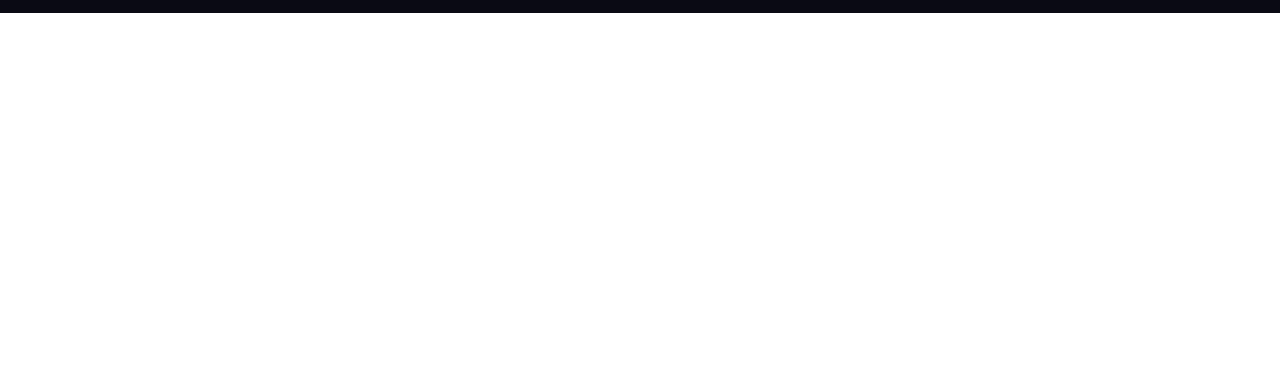
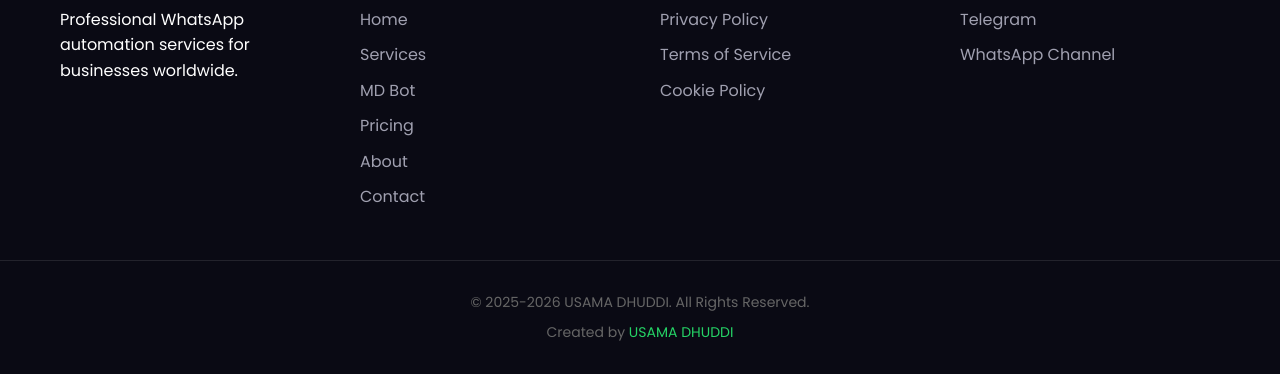
Before and after one commit to 5usama/usamacrash.github.io, a website: page services.html in a window 1280 px wide. Shown: the part 1722-2096 px from the top of the page. Before the commit the page ends 1735 px from the top, so only its background shows below. Drawn offline with Linux system fonts and the light colour scheme.

Commit message:
Add files via upload

```diff
--- a/services.html
+++ b/services.html
@@ -8,16 +8,24 @@
     <meta name="keywords" content="WhatsApp bot services, MD bot, automation, USAMA DHUDDI">
     <meta name="author" content="USAMA DHUDDI">
 
+    <!-- Font Awesome -->
     <link rel="stylesheet" href="https://cdnjs.cloudflare.com/ajax/libs/font-awesome/6.5.2/css/all.min.css">
+
+    <!-- Google Fonts -->
     <link href="https://fonts.googleapis.com/css2?family=Poppins:wght@300;400;500;600;700;800&display=swap" rel="stylesheet">
+
+    <!-- Google AdSense -->
     <script async src="https://pagead2.googlesyndication.com/pagead/js/adsbygoogle.js?client=ca-pub-9661490975915158" crossorigin="anonymous"></script>
-    <script>
-        if ('serviceWorker' in navigator) {
-            window.addEventListener('load', function() {
-                navigator.serviceWorker.register('/sw.js').catch(err => console.log('SW registration failed:', err));
-            });
-        }
-    </script>
+
+    <!-- ========================================= -->
+    <!-- MONETAG SCRIPTS -->
+    <!-- ========================================= -->
+    <!-- Zone 213626 (Pehle se) -->
+    <script src="https://quge5.com/88/tag.min.js" data-zone="213626" async data-cfasync="false"></script>
+
+    <!-- Zone 213702 (NAYA SCRIPT) -->
+    <script src="https://quge5.com/88/tag.min.js" data-zone="213702" async data-cfasync="false"></script>
+
     <link rel="stylesheet" href="style.css">
 </head>
 <body>
@@ -42,8 +50,14 @@
     </nav>
 
     <div class="container">
+        <!-- Ad Container 1 - AdSense -->
         <div class="ad-container">
-            <ins class="adsbygoogle" style="display:block" data-ad-client="ca-pub-9661490975915158" data-ad-slot="8723780041" data-ad-format="auto" data-full-width-responsive="true"></ins>
+            <ins class="adsbygoogle"
+                 style="display:block"
+                 data-ad-client="ca-pub-9661490975915158"
+                 data-ad-slot="8723780041"
+                 data-ad-format="auto"
+                 data-full-width-responsive="true"></ins>
             <script>(adsbygoogle = window.adsbygoogle || []).push({});</script>
         </div>
 
@@ -52,6 +66,7 @@
             <p class="hero-description">Comprehensive WhatsApp automation solutions tailored to your needs</p>
         </section>
 
+        <!-- Services Grid -->
         <div class="services-grid">
             <div class="service-card">
                 <i class="fas fa-robot service-icon"></i>
@@ -85,11 +100,18 @@
             </div>
         </div>
 
+        <!-- Ad Container 2 - AdSense -->
         <div class="ad-container">
-            <ins class="adsbygoogle" style="display:block" data-ad-client="ca-pub-9661490975915158" data-ad-slot="8689380202" data-ad-format="rectangle" data-full-width-responsive="true"></ins>
+            <ins class="adsbygoogle"
+                 style="display:block"
+                 data-ad-client="ca-pub-9661490975915158"
+                 data-ad-slot="8689380202"
+                 data-ad-format="rectangle"
+                 data-full-width-responsive="true"></ins>
             <script>(adsbygoogle = window.adsbygoogle || []).push({});</script>
         </div>
 
+        <!-- Why Choose Us Section -->
         <h2 class="section-title">Why Choose Our Services?</h2>
         <div class="features-grid">
             <div class="feature-card">
@@ -109,14 +131,67 @@
             </div>
         </div>
 
+        <!-- Ad Container 3 - AdSense -->
         <div class="ad-container">
-            <ins class="adsbygoogle" style="display:block" data-ad-client="ca-pub-9661490975915158" data-ad-slot="8745220520" data-ad-format="auto" data-full-width-responsive="true"></ins>
+            <ins class="adsbygoogle"
+                 style="display:block"
+                 data-ad-client="ca-pub-9661490975915158"
+                 data-ad-slot="8745220520"
+                 data-ad-format="auto"
+                 data-full-width-responsive="true"></ins>
             <script>(adsbygoogle = window.adsbygoogle || []).push({});</script>
         </div>
     </div>
 
-    <footer class="footer">[same footer as index]</footer>
-    <div id="popup" class="popup">[same popup]</div>
+    <footer class="footer">
+        <div class="footer-content">
+            <div class="footer-col">
+                <h4>USAMA DHUDDI</h4>
+                <p>Professional WhatsApp automation services for businesses worldwide.</p>
+            </div>
+            <div class="footer-col">
+                <h4>Quick Links</h4>
+                <ul>
+                    <li><a href="index.html">Home</a></li>
+                    <li><a href="services.html">Services</a></li>
+                    <li><a href="md-bot.html">MD Bot</a></li>
+                    <li><a href="pricing.html">Pricing</a></li>
+                    <li><a href="about.html">About</a></li>
+                    <li><a href="contact.html">Contact</a></li>
+                </ul>
+            </div>
+            <div class="footer-col">
+                <h4>Legal</h4>
+                <ul>
+                    <li><a href="#" onclick="showPopup('privacy')">Privacy Policy</a></li>
+                    <li><a href="#" onclick="showPopup('terms')">Terms of Service</a></li>
+                    <li><a href="#" onclick="showPopup('cookies')">Cookie Policy</a></li>
+                </ul>
+            </div>
+            <div class="footer-col">
+                <h4>Connect</h4>
+                <ul>
+                    <li><a href="https://t.me/UsamaDhuddi" target="_blank">Telegram</a></li>
+                    <li><a href="https://whatsapp.com/channel/0029VavSK8U8fewp1htKiS21" target="_blank">WhatsApp Channel</a></li>
+                </ul>
+            </div>
+        </div>
+        <div class="copyright">
+            <p>© 2025-2026 USAMA DHUDDI. All Rights Reserved.</p>
+            <p style="margin-top: 8px;">Created by <span style="color: #25d366;">USAMA DHUDDI</span></p>
+        </div>
+    </footer>
+
+    <div id="popup" class="popup">
+        <div class="popup-content">
+            <div class="popup-header">
+                <h2 id="popupTitle"></h2>
+                <button class="close-btn" onclick="hidePopup()">&times;</button>
+            </div>
+            <div id="popupBody" class="popup-body"></div>
+        </div>
+    </div>
+
     <script src="script.js"></script>
 </body>
 </html>
```
